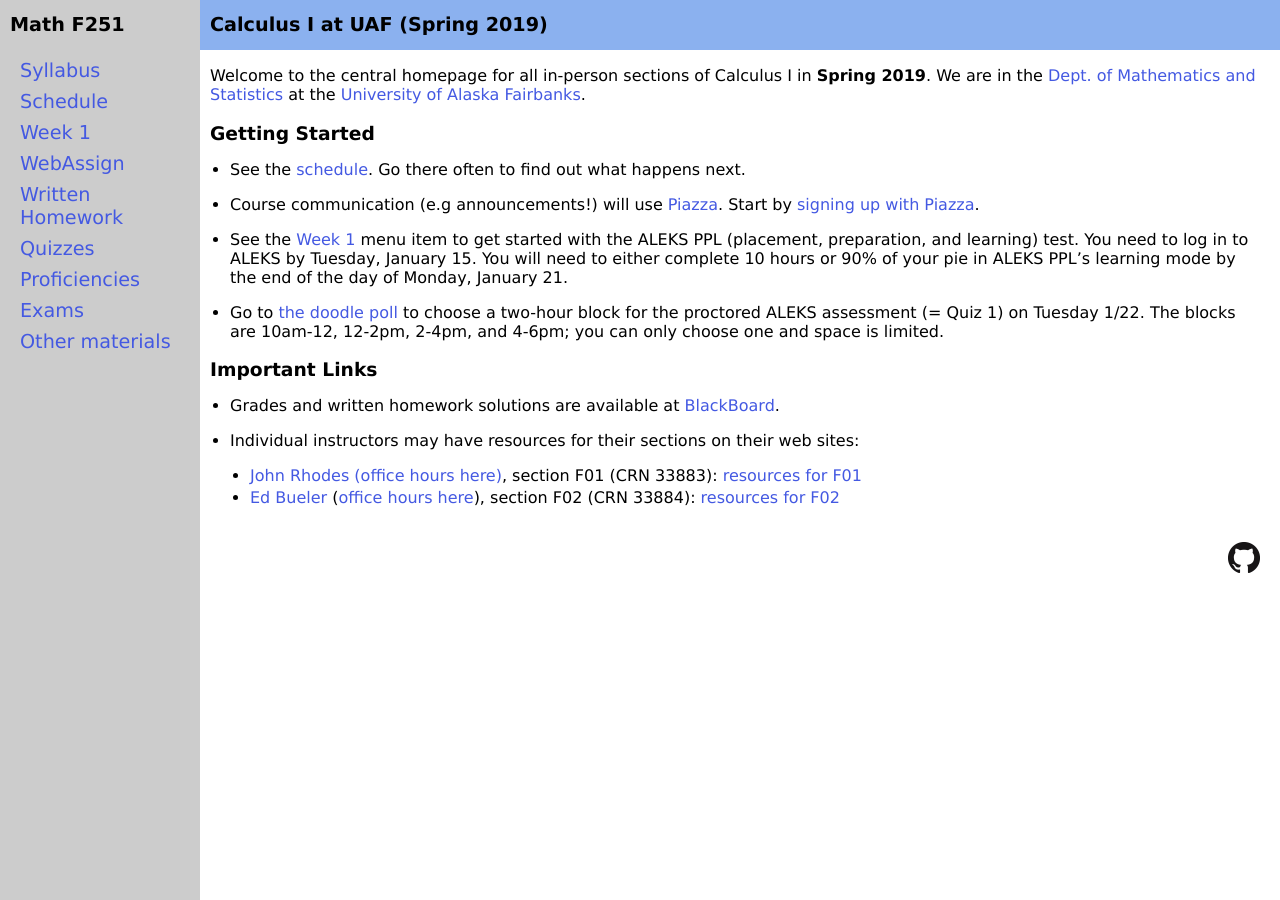
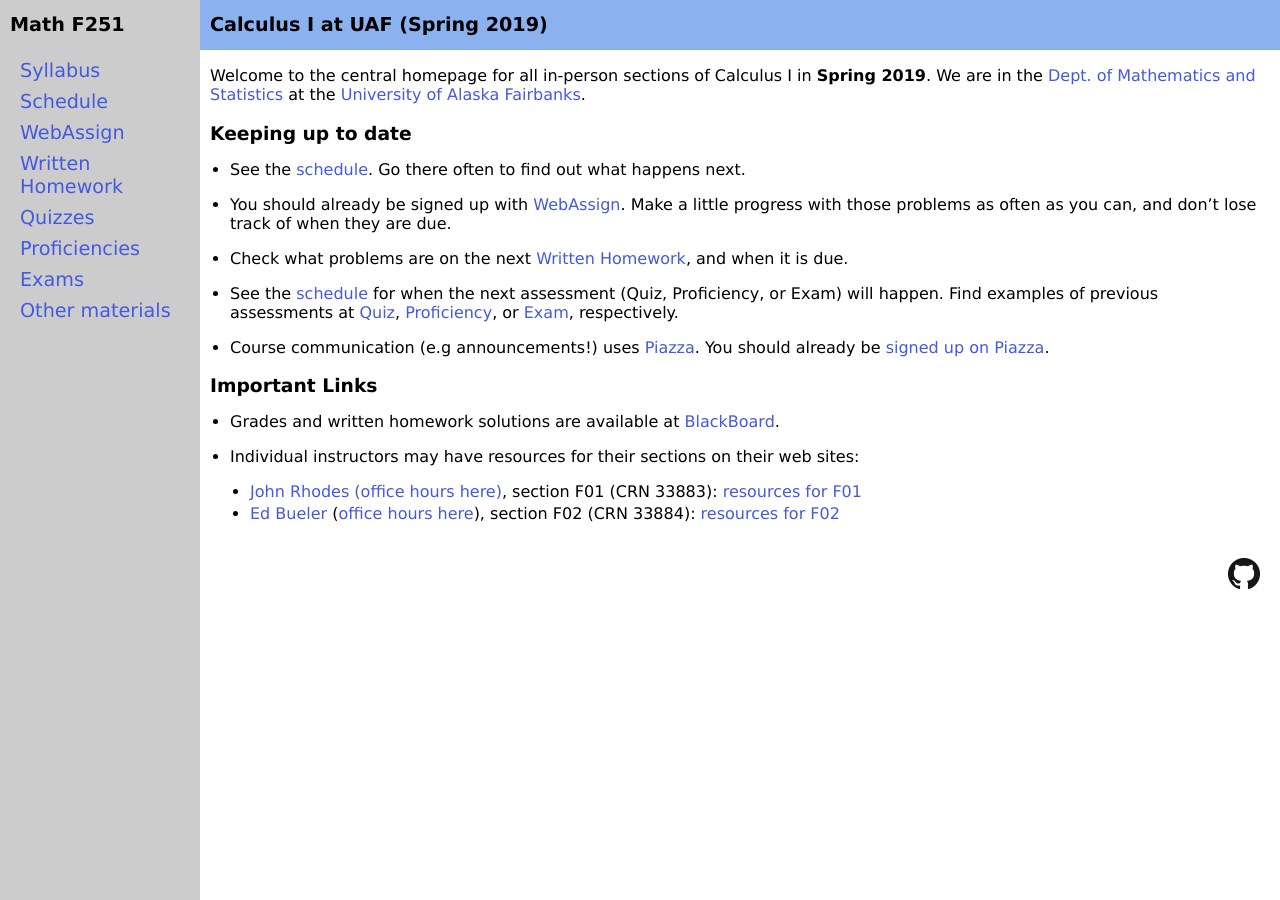
Before and after one commit to uaf-math/calc1, a Jekyll site: the page built from index.md, in a window 1280 px wide. Built offline with Jekyll 4.4.1, drawn with Linux system fonts in a browser that asks for light colours.

Commit message:
declutter website now that ALEKS is over

```diff
--- a/_data/toc.yaml
+++ b/_data/toc.yaml
@@ -8,8 +8,8 @@ docs:
 - title: Schedule
   url: assets/general/Spring2019/MATH251-Schedule.pdf
 
-- title: Week 1
-  url: week1.html
+#- title: Week 1
+#  url: week1.html
 
 - title: WebAssign
   url: webassign.html
--- a/index.md
+++ b/index.md
@@ -5,15 +5,25 @@ title: Math F251 Calculus I
 
 Welcome to the central homepage for all in-person sections of Calculus I in **Spring 2019**.  We are in the [Dept. of Mathematics and Statistics](http://www.uaf.edu/dms/) at the [University of Alaska Fairbanks](http://www.uaf.edu/).
 
-### Getting Started
+<!-- ### Getting Started-->
+
+### Keeping up to date
 
 * See the [schedule](assets/general/Spring2019/MATH251-Schedule.pdf).  Go there often to find out what happens next.
 
-* Course communication (e.g announcements!) will use [Piazza](https://piazza.com/uaf/spring2019/math251/home).  Start by [signing up with Piazza](https://piazza.com/uaf/spring2019/math251).
+* You should already be signed up with [WebAssign](https://webassign.net/).  Make a little progress with those problems as often as you can, and don't lose track of when they are due.
 
+* Check what problems are on the next [Written Homework](writtenhomework), and when it is due.
+
+* See the [schedule](assets/general/Spring2019/MATH251-Schedule.pdf) for when the next assessment (Quiz, Proficiency, or Exam) will happen.  Find examples of previous assessments at [Quiz](quizzes), [Proficiency](proficiencies), or [Exam](exams), respectively.
+
+* Course communication (e.g announcements!) uses [Piazza](https://piazza.com/uaf/spring2019/math251/home).  You should already be [signed up on Piazza](https://piazza.com/uaf/spring2019/math251).  <!-- Start by [signing up with Piazza](https://piazza.com/uaf/spring2019/math251). -->
+
+<!--
 * See the [Week 1](week1) menu item to get started with the ALEKS PPL (placement, preparation, and learning) test.  You need to log in to ALEKS by Tuesday, January 15.  You will need to either complete 10 hours or 90% of your pie in ALEKS PPL's learning mode by the end of the day of Monday, January 21.
 
 * Go to [the doodle poll](https://doodle.com/poll/cr28umftgm2be6f5) to choose a two-hour block for the proctored ALEKS assessment (= Quiz 1) on Tuesday 1/22.  The blocks are 10am-12, 12-2pm, 2-4pm, and 4-6pm; you can only choose one and space is limited.
+-->
 
 ### Important Links
 
```
Also changed, not shown: materials.md (+2 -1 lines).
